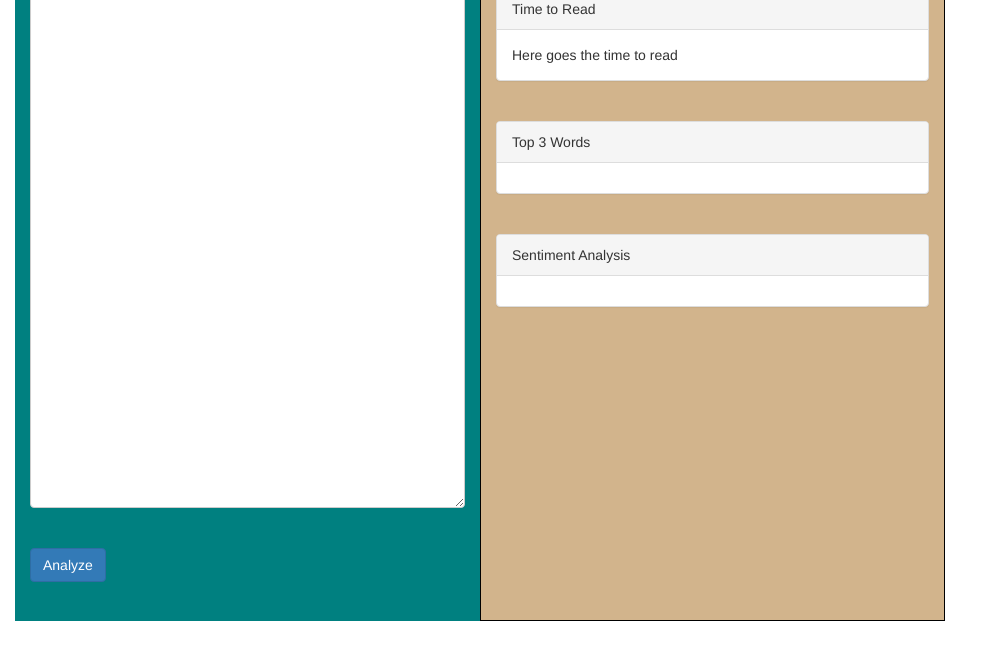
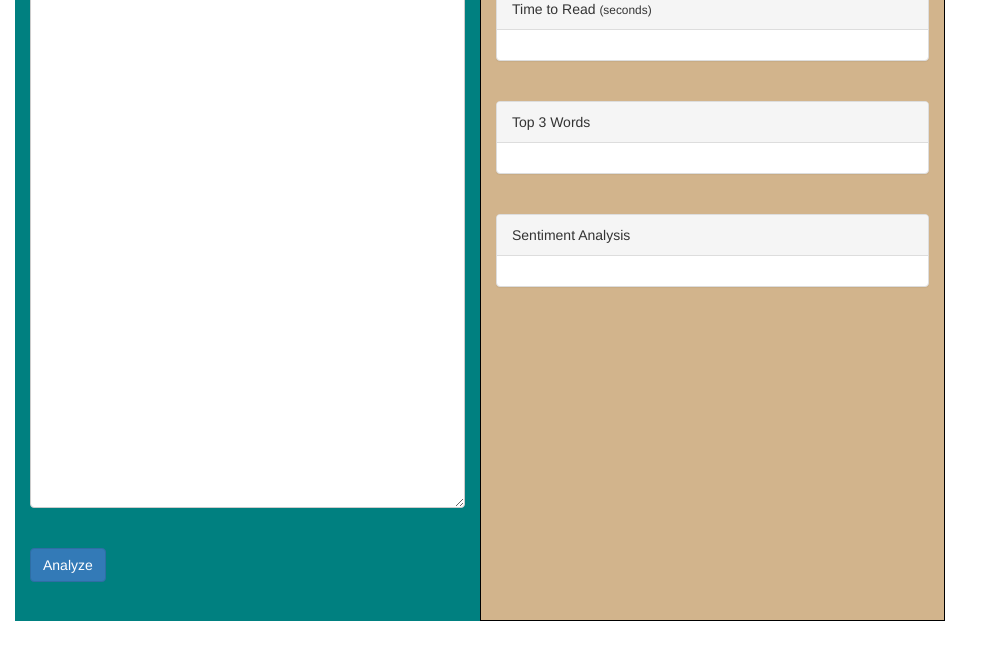
Before and after one commit to raysapida/Mini-Hackathon-Project, a browser extension: page index.html in a window 1280 px wide. Shown: the part 139-800 px from the top of the page, without its empty margins (0-993 px from the left). Drawn offline with nearby package versions, Linux system fonts and the light colour scheme.

Commit message:
Update display text in dashboard with units of time to read

```diff
--- a/index.html
+++ b/index.html
@@ -31,8 +31,8 @@
 			<div class="col-md-6 analysis">
         <h3>Results</h3>
         <div class="panel panel-default">
-          <div class="panel-heading">Time to Read</div>
-          <div class="panel-body" id="time-to-read">Here goes the time to read</div>
+          <div class="panel-heading">Time to Read <small>(seconds)</small></div>
+          <div class="panel-body" id="time-to-read"></div>
         </div>
 
         <br>
```
